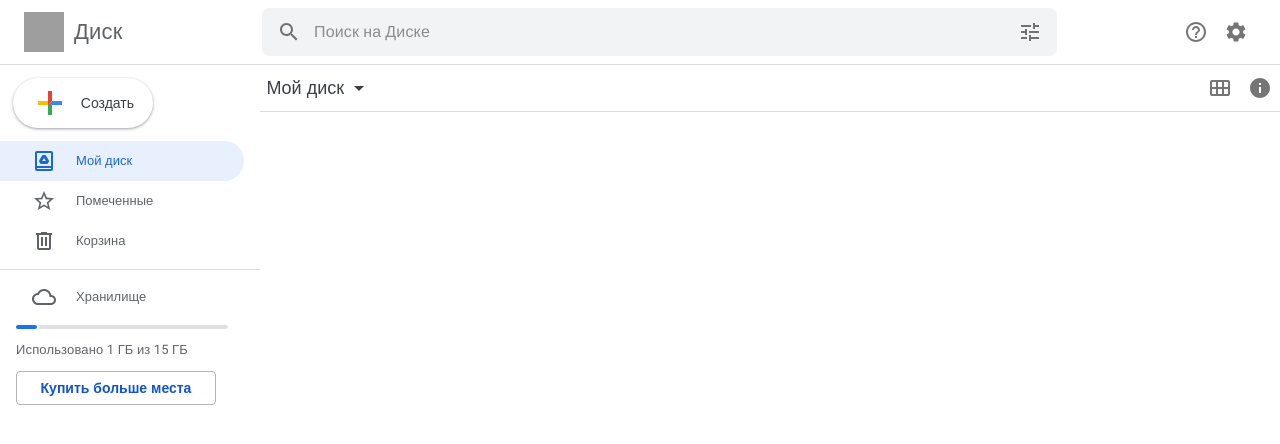
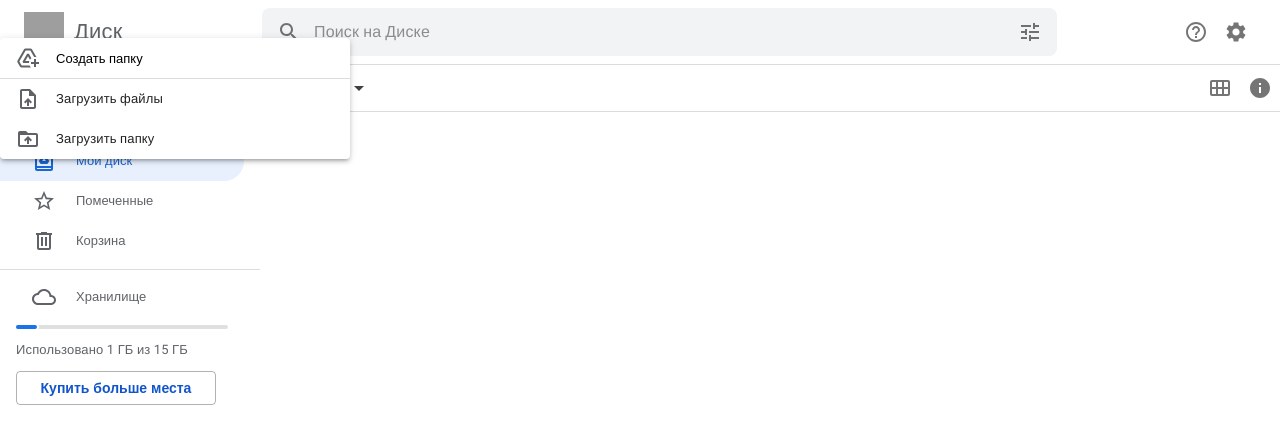
Before and after one commit to Doooodie/rs-clone, a React (Create React App) app: page / in a window 1280 px wide. Both pictures are taken after a click on the button "Создать". Shown: the top 444 px of the page. Built offline with nearby package versions, Linux system fonts and the light colour scheme; no server answers; grey boxes are pictures that could not be loaded; a web font is replaced by a local one.

Commit message:
feat: modal

```diff
--- a/src/components/App.css
+++ b/src/components/App.css
@@ -16,3 +16,7 @@
   max-width: 95vw;
   margin: 0 auto;
 }
+
+a {
+  text-decoration: none;
+}
--- a/src/components/pages/Explorer/Explorer.tsx
+++ b/src/components/pages/Explorer/Explorer.tsx
@@ -1,11 +1,20 @@
+import { useAppDispatch } from '../../hooks';
+import { changeHeaderModal, changeAsideModal } from '../../store/modalSlice';
 import Aside from './components/Aside/Aside';
 import Files from './components/Files/Files';
 import Header from './components/Header/Header';
 import './Explorer.css';
 
 function Explorer() {
+  const dispatch = useAppDispatch();
+
+  function hiddenModal() {
+    dispatch(changeHeaderModal(false));
+    dispatch(changeAsideModal(false));
+  }
+
   return (
-    <div className='explorer'>
+    <div role='presentation' id='explorer' className='explorer' onClick={() => hiddenModal()}>
       <Header />
       <main className='main'>
         <Aside />
--- a/src/components/pages/Explorer/components/Aside/Aside.css
+++ b/src/components/pages/Explorer/components/Aside/Aside.css
@@ -8,7 +8,13 @@
   align-items: flex-start;
 }
 
+.aside-create {
+  width: 100%;
+  height: 100%;
+}
+
 .aside-button {
+  position: relative;
   margin: 0.8rem;
   display: flex;
   align-items: center;
--- a/src/components/pages/Explorer/components/Aside/Aside.tsx
+++ b/src/components/pages/Explorer/components/Aside/Aside.tsx
@@ -5,6 +5,9 @@
 import CartIcon from '../../../../../assets/SvgComponents/CartIcon';
 import SkyIcon from '../../../../../assets/SvgComponents/SkyIcon';
 import './Aside.css';
+import ModalCreateFile from '../CreateModal/ModalCreateFile';
+import { useAppDispatch, useAppSelector } from '../../../../hooks';
+import { changeAsideModal } from '../../../../store/modalSlice';
 
 function handleAsideItem({ currentTarget }: MouseEvent<HTMLButtonElement, globalThis.MouseEvent>) {
   const allButtons = document.querySelectorAll('.aside-list-item');
@@ -16,12 +19,24 @@
 }
 
 export default function Aside() {
+  const dispatch = useAppDispatch();
+  const modalVisible = useAppSelector((store) => store.modal.asideModal);
+
+  function handleModalOpen(e: MouseEvent) {
+    e.stopPropagation();
+    dispatch(changeAsideModal(!modalVisible));
+  }
+
   return (
     <div className='aside'>
-      <button type='button' className='aside-button'>
-        <GooglePlusIcon />
-        <span>Создать</span>
-      </button>
+      <div className='aside-create'>
+        <button type='button' className='aside-button' onClick={(e) => handleModalOpen(e)}>
+          <GooglePlusIcon />
+          <span>Создать</span>
+        </button>
+        <ModalCreateFile visible={modalVisible} />
+      </div>
+
       <div className='aside-list'>
         <button
           type='button'
--- /dev/null
+++ b/src/components/pages/Explorer/components/CreateModal/ModalCreateFile.css
@@ -0,0 +1,41 @@
+.modal-list {
+  position: absolute;
+  opacity: 0;
+  width: 350px;
+  padding: 0.5rem 0;
+  display: flex;
+  flex-direction: column;
+  align-items: flex-start;
+  gap: 2rem;
+  border-radius: 8px;
+  transition: 0.4s ease-in;
+  top: 30px;
+  left: 0;
+  z-index: -1;
+}
+
+.header-actions-item {
+  display: flex;
+  align-items: center;
+  width: 100%;
+  text-align: left;
+  font-size: 13px;
+  padding: 0.5rem 0 0.5rem 1rem;
+  cursor: pointer;
+  transition: 0.1s linear;
+  border: none;
+  background: none;
+}
+
+.header-actions-item-main {
+  border-bottom: 1px solid #dadce0;
+}
+
+.header-actions-item:hover {
+  background-color: rgba(60 60 60 / 10%);
+}
+
+.header-actions-item span {
+  display: block;
+  margin-left: 1rem;
+}
--- /dev/null
+++ b/src/components/pages/Explorer/components/CreateModal/ModalCreateFile.tsx
@@ -0,0 +1,70 @@
+import AddToDriveIcon from '@mui/icons-material/AddToDrive';
+import UploadFileIcon from '@mui/icons-material/UploadFile';
+import DriveFolderUploadIcon from '@mui/icons-material/DriveFolderUpload';
+import {
+  Button,
+  Dialog,
+  DialogActions,
+  DialogContent,
+  DialogTitle,
+  Paper,
+  TextField,
+} from '@mui/material';
+import './ModalCreateFile.css';
+import { useState } from 'react';
+
+interface IModal {
+  visible: boolean;
+}
+
+export default function ModalCreateFile({ visible }: IModal) {
+  const [open, setOpen] = useState(false);
+  const handleOpen = () => setOpen(true);
+  const handleClose = () => setOpen(false);
+
+  return (
+    <div
+      className='modal-list'
+      style={visible ? { opacity: 1, zIndex: 100 } : { opacity: 0, zIndex: -1 }}
+    >
+      <Paper elevation={3} sx={{ width: '100%' }}>
+        <button
+          type='button'
+          className='header-actions-item header-actions-item-main'
+          onClick={handleOpen}
+        >
+          <AddToDriveIcon htmlColor='#5f6368' />
+          <span>Создать папку</span>
+        </button>
+        <div className='header-actions-item'>
+          <UploadFileIcon htmlColor='#5f6368' />
+          <span>Загрузить файлы</span>
+        </div>
+        <div className='header-actions-item'>
+          <DriveFolderUploadIcon htmlColor='#5f6368' />
+          <span>Загрузить папку</span>
+        </div>
+      </Paper>
+
+      <Dialog open={open} onClose={handleClose}>
+        <DialogTitle>Новая папка</DialogTitle>
+        <DialogContent>
+          <TextField
+            placeholder='Без названия'
+            sx={{ minWidth: '300px', padding: '0 20px' }}
+            autoFocus
+            margin='dense'
+            size='small'
+            type='text'
+            fullWidth
+            variant='outlined'
+          />
+        </DialogContent>
+        <DialogActions>
+          <Button onClick={handleClose}>Отмена</Button>
+          <Button onClick={handleClose}>Создать</Button>
+        </DialogActions>
+      </Dialog>
+    </div>
+  );
+}
--- a/src/components/pages/Explorer/components/Files/Files.css
+++ b/src/components/pages/Explorer/components/Files/Files.css
@@ -15,19 +15,9 @@
   position: relative;
 }
 
-.files-header-actions-list {
-  position: absolute;
-  opacity: 0;
-  width: 350px;
-  padding: 0.5rem 0;
-  display: flex;
-  flex-direction: column;
-  gap: 2rem;
-  border-radius: 8px;
-  transition: 0.4s ease-in;
-  top: 30px;
-  left: 0;
-  z-index: -1;
+.visible .modal-list {
+  opacity: 1;
+  z-index: 10;
 }
 
 .files-header-menu-button {
@@ -43,26 +33,20 @@
   transition: 0.25s linear;
 }
 
-.files-header-menu-button span {
-  margin-right: 5px;
-}
-
 .files-header-menu-button:hover {
   background-color: rgba(60 60 60 / 10%);
 }
 
-.files-header-actions-list-visible {
-  opacity: 1;
+.visible .files-header-menu-button {
+  background-color: rgb(232 240 254);
+  color: rgb(25 103 210);
 }
 
-.header-actions-item {
-  width: 100%;
-  font-size: 13px;
-  padding: 0.5rem 0 0.5rem 2rem;
-  cursor: pointer;
-  transition: 0.1s linear;
+.visible .files-header-menu-button:hover {
+  background-color: rgb(232 240 254);
+  color: rgb(25 103 210);
 }
 
-.header-actions-item:hover {
-  background-color: rgba(60 60 60 / 10%);
+.files-header-menu-button span {
+  margin-right: 5px;
 }
--- a/src/components/pages/Explorer/components/Files/Files.tsx
+++ b/src/components/pages/Explorer/components/Files/Files.tsx
@@ -1,43 +1,34 @@
-import { IconButton, Paper } from '@mui/material';
+import { IconButton } from '@mui/material';
 import InfoIcon from '@mui/icons-material/Info';
 import CalendarViewMonthIcon from '@mui/icons-material/CalendarViewMonth';
 import MenuArrowDownIcon from '../../../../../assets/SvgComponents/MenuArrowDown';
-
 import './Files.css';
+import ModalCreateFile from '../CreateModal/ModalCreateFile';
+import { useAppDispatch, useAppSelector } from '../../../../hooks';
+import { changeHeaderModal } from '../../../../store/modalSlice';
 
 export default function Files() {
-  function handleHeaderFilesButton() {
-    document
-      .getElementById('files-action-modal')
-      ?.classList.toggle('files-header-actions-list-visible');
+  const dispatch = useAppDispatch();
+  const modalVisible = useAppSelector((store) => store.modal.headerModal);
+
+  function handleModalOpen(e: React.MouseEvent<HTMLButtonElement>) {
+    e.stopPropagation();
+    dispatch(changeHeaderModal(!modalVisible));
   }
 
   return (
     <section className='files'>
       <div className='files-header'>
-        <div className='file-header-menu'>
+        <div className={modalVisible ? `file-header-menu visible` : 'file-header-menu'}>
           <button
             type='button'
-            onClick={() => handleHeaderFilesButton()}
             className='files-header-menu-button'
+            onClick={(e) => handleModalOpen(e)}
           >
             <span>Мой диск</span>
             <MenuArrowDownIcon />
           </button>
-
-          <div id='files-action-modal' className='files-header-actions-list'>
-            <Paper elevation={3}>
-              <div className='header-actions-item'>
-                <span>Создать папку</span>
-              </div>
-              <div className='header-actions-item'>
-                <span>Загрузить файлы</span>
-              </div>
-              <div className='header-actions-item'>
-                <span>Загрузить папку</span>
-              </div>
-            </Paper>
-          </div>
+          <ModalCreateFile visible={modalVisible} />
         </div>
         <div className='setting'>
           <IconButton>
--- a/src/components/pages/Explorer/components/Header/Header.tsx
+++ b/src/components/pages/Explorer/components/Header/Header.tsx
@@ -1,4 +1,5 @@
 import './Header.css';
+import { Link } from 'react-router-dom';
 
 import { IconButton } from '@mui/material';
 import HelpOutlineIcon from '@mui/icons-material/HelpOutline';
@@ -8,6 +9,7 @@
 export default function Header() {
   return (
     <header className='header'>
+      <Link to='/'>
         <div className='header-logo'>
           <img
             src='https://ssl.gstatic.com/images/branding/product/1x/drive_2020q4_48dp.png'
@@ -15,6 +17,7 @@
           />
           <span>Диск</span>
         </div>
+      </Link>
       <div className='header-search'>
         <SearchField />
 
--- a/src/components/store/index.ts
+++ b/src/components/store/index.ts
@@ -11,9 +11,11 @@
 } from 'redux-persist';
 import storage from 'redux-persist/lib/storage';
 import cartReducer from './cartSlice';
+import modalSlice from './modalSlice';
 
 const rootReducer = combineReducers({
   cart: cartReducer,
+  modal: modalSlice,
 });
 
 const persistConfig = {
--- /dev/null
+++ b/src/components/store/modalSlice.ts
@@ -0,0 +1,31 @@
+import { createSlice, PayloadAction } from '@reduxjs/toolkit';
+
+type Cart = {
+  headerModal: boolean;
+  asideModal: boolean;
+};
+
+const initialState: Cart = {
+  headerModal: false,
+  asideModal: false,
+};
+
+const modalSlice = createSlice({
+  name: 'modal',
+  initialState,
+  reducers: {
+    changeHeaderModal(state, action: PayloadAction<boolean>) {
+      const currentState = state;
+      const value = action.payload;
+      currentState.headerModal = value;
+    },
+    changeAsideModal(state, action: PayloadAction<boolean>) {
+      const currentState = state;
+      const value = action.payload;
+      currentState.asideModal = value;
+    },
+  },
+});
+
+export default modalSlice.reducer;
+export const { changeHeaderModal, changeAsideModal } = modalSlice.actions;
```
Lines whose indentation alone changed are shown as unchanged.
